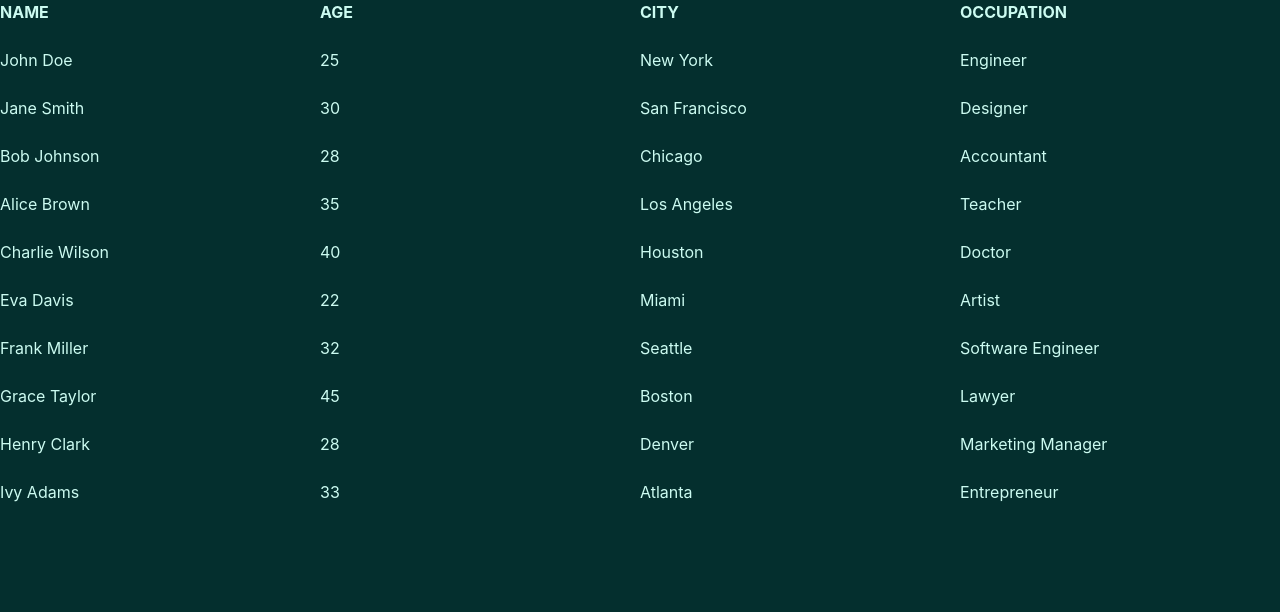
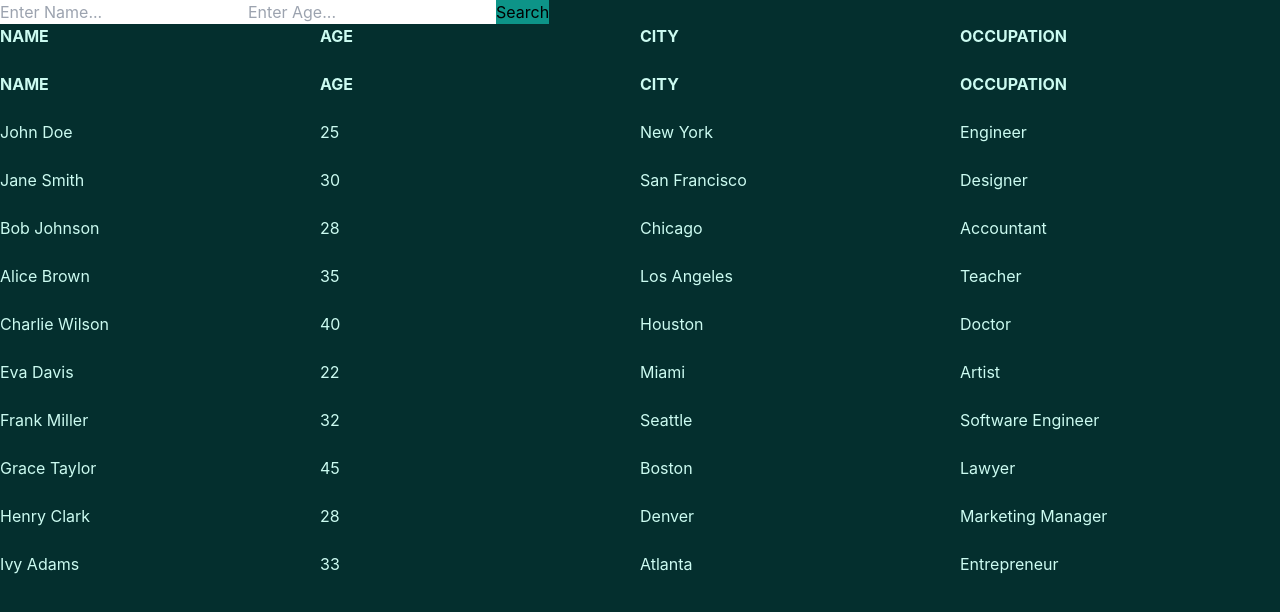
Before and after one commit to AazainSoomro/ead-mid-exam-mohammadaazain, a React (Create React App) app: page / in a window 1280 px wide. Shown: the top 612 px of the page. Built offline with nearby package versions, Linux system fonts and the light colour scheme.

Commit message:
Implement basic filtering age input field

```diff
--- /dev/null
+++ b/src/Components/Search.jsx
@@ -0,0 +1,48 @@
+import React, { useState } from "react";
+import ShowData from "./ShowData";
+
+function Search({ Data }) {
+  const [SearchNameValue, setSearchNameValue] = useState();
+  const [SearchAgeValue, setSearchAgeValue] = useState();
+  const [SearchedNameResult, setSearchedNameResult] = useState([]);
+  const [SearchedAgeResult, setSearchedAgeResult] = useState([]);
+
+  const HandleNameInputChange = (e) => {
+    setSearchNameValue(e.target.value);
+  };
+  const HandleAgeInputChange = (e) => {
+    setSearchAgeValue(e.target.value);
+  };
+
+  const HandleSearchButton = () => {
+    setSearchedNameResult(
+      Data.filter(
+        (user) =>
+          user.name.includes(SearchNameValue) &&
+          user.age === parseInt(SearchAgeValue)
+      )
+    );
+    setSearchedAgeResult(
+      Data.filter((user) => user.age === parseInt(SearchAgeValue))
+    );
+  };
+  return (
+    <div>
+      <div className="flex">
+        <input placeholder="Enter Name..." onChange={HandleNameInputChange} />
+        <input placeholder="Enter Age..." onChange={HandleAgeInputChange} />
+        <div>
+          <button
+            className="bg-teal-600 text-black"
+            onClick={HandleSearchButton}
+          >
+            Search
+          </button>
+        </div>
+      </div>
+      <ShowData Data={SearchedNameResult} />
+    </div>
+  );
+}
+
+export default Search;
--- /dev/null
+++ b/src/Components/ShowData.jsx
@@ -0,0 +1,28 @@
+import React from "react";
+
+function ShowData({ Data }) {
+  return (
+    <div>
+      <div>
+        <div className="grid grid-cols-4 font-bold font-3xl uppercase">
+          <p>name</p>
+          <p>age</p>
+          <p>city</p>
+          <p>occupation</p>
+          <br />
+        </div>
+        {Data.map((user) => (
+          <div className="grid grid-cols-4">
+            <p>{user.name}</p>
+            <p>{user.age}</p>
+            <p>{user.city}</p>
+            <p>{user.occupation}</p>
+            <br />
+          </div>
+        ))}
+      </div>
+    </div>
+  );
+}
+
+export default ShowData;
--- a/src/Components/Table.jsx
+++ b/src/Components/Table.jsx
@@ -1,26 +1,14 @@
 import React, { useState } from "react";
 import sampleData from "../Data";
+import Search from "./Search";
+import ShowData from "./ShowData";
 
 function Table() {
   const [Data, setData] = useState(sampleData);
   return (
     <div>
-      <div className="grid grid-cols-4 font-bold font-3xl uppercase">
-        <p>name</p>
-        <p>age</p>
-        <p>city</p>
-        <p>occupation</p>
-        <br />
-      </div>
-      {Data.map((user) => (
-        <div className="grid grid-cols-4">
-          <p>{user.name}</p>
-          <p>{user.age}</p>
-          <p>{user.city}</p>
-          <p>{user.occupation}</p>
-          <br />
-        </div>
-      ))}
+      <Search Data={Data} />
+      <ShowData Data={Data} />
     </div>
   );
 }
```
